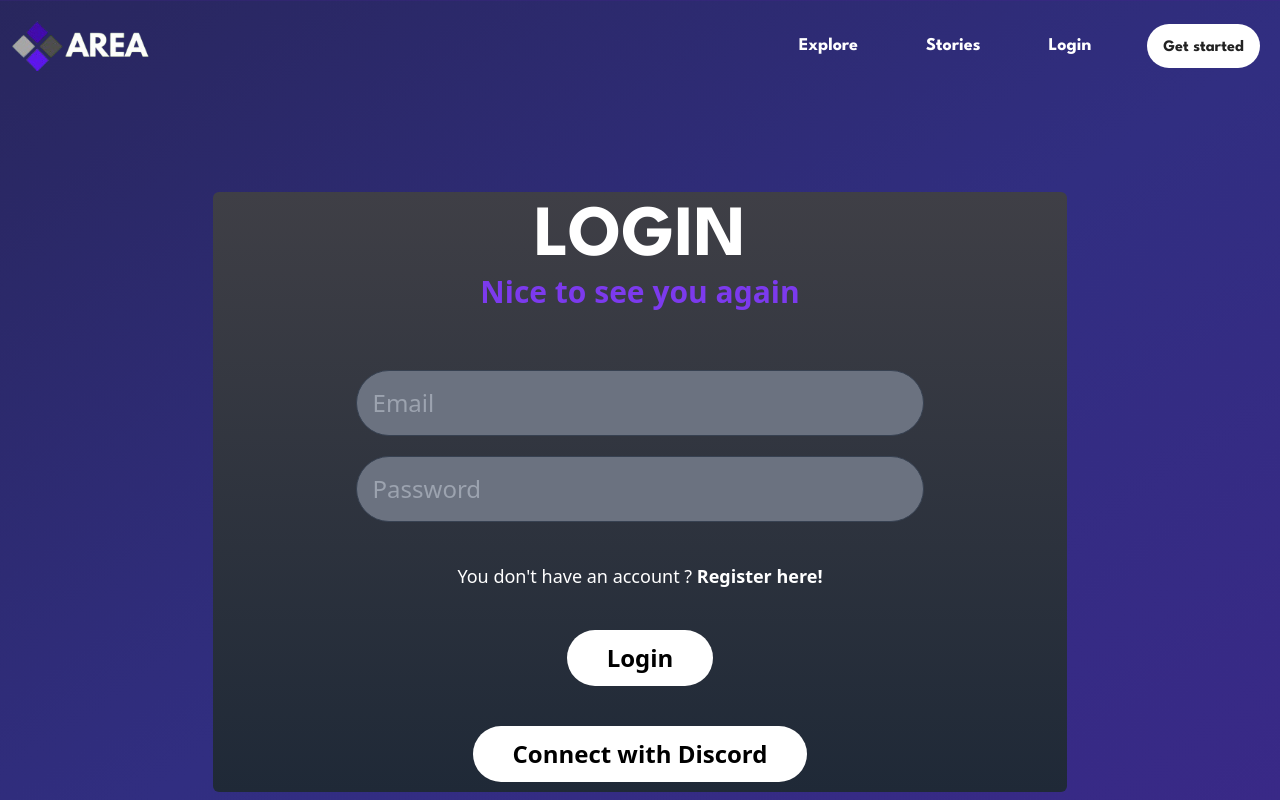
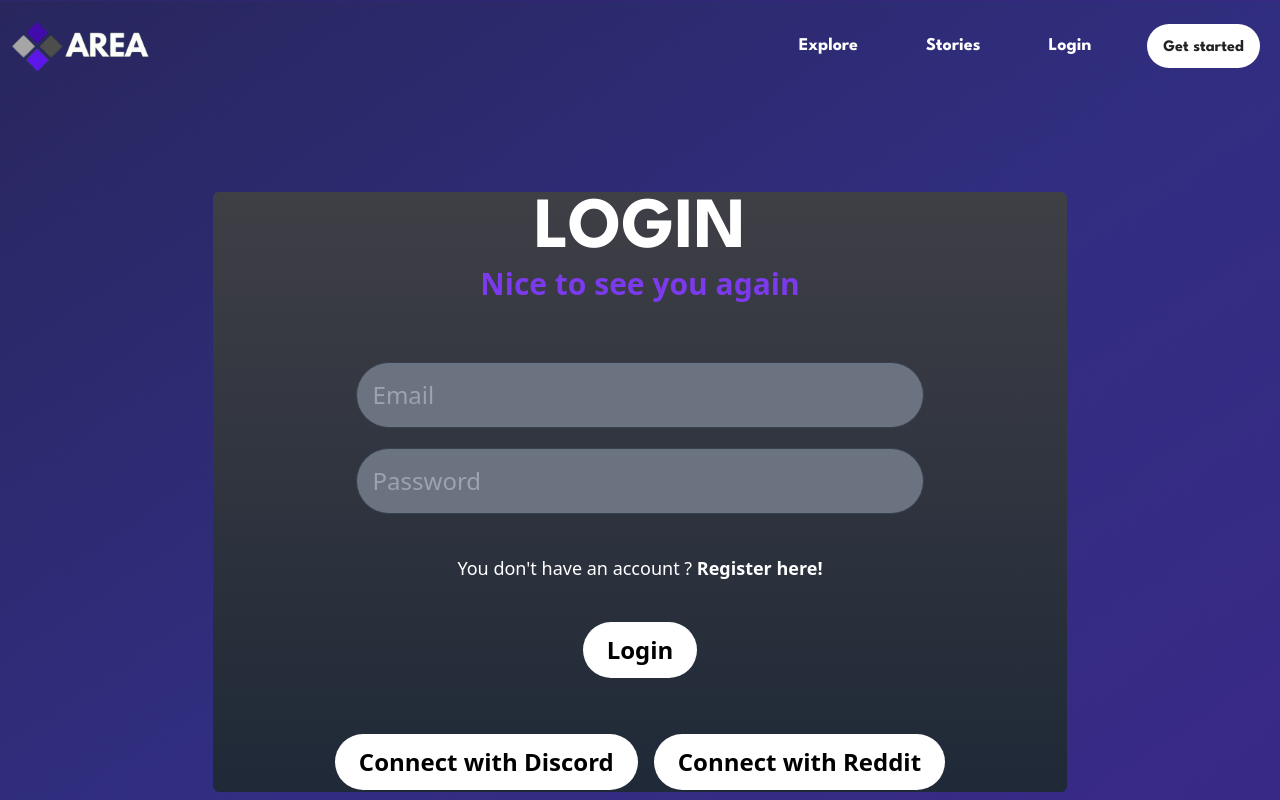
Before and after one commit to JDK-Tek/AREA, a React (Create React App) app in the folder web/: page /login in a window 1280 px wide. Shown: the top 800 px of the page. Built offline with nearby package versions, Linux system fonts and the light colour scheme; no server answers.

Commit message:
feat(#116): reddit oauth button in login

```diff
--- a/web/src/components/Button.js
+++ b/web/src/components/Button.js
@@ -30,7 +30,7 @@ export function LRButton( {text, handleClick} ) {
         <div className="flex justify-center pt-10">
             <button className="bg-white hover:bg-gray-300 text-black
                               text-base sm:text-lg md:text-xl lg:text-2xl
-                              font-bold py-2 sm:py-3 px-8 sm:px-10 rounded-full" onClick={handleClick}>
+                              font-bold py-2 sm:py-3 px-4 sm:px-6 rounded-full" onClick={handleClick}>
                 {text}
             </button>
         </div>
--- a/web/src/components/LoginBox/LoginBox.js
+++ b/web/src/components/LoginBox/LoginBox.js
@@ -107,7 +107,10 @@ export default function LoginBox ( {setToken, setError} ) {
                 <a href="/register" className="font-bold text-white dark:text-white hover:underline"> Register here!</a>
             </div>
             <LRButton text="Login" handleClick={handleSubmit}/>
-            <LRButton text="Connect with Discord" handleClick={() => handleOauth("discord")} />
+            <div className="flex flex-row space-x-4 justify-center pt-4">
+                <LRButton text="Connect with Discord" handleClick={() => handleOauth("discord")} />
+                <LRButton text="Connect with Reddit" handleClick={() => handleOauth("reddit")} />
+            </div>
         </LRBox>
     )
 }
```
